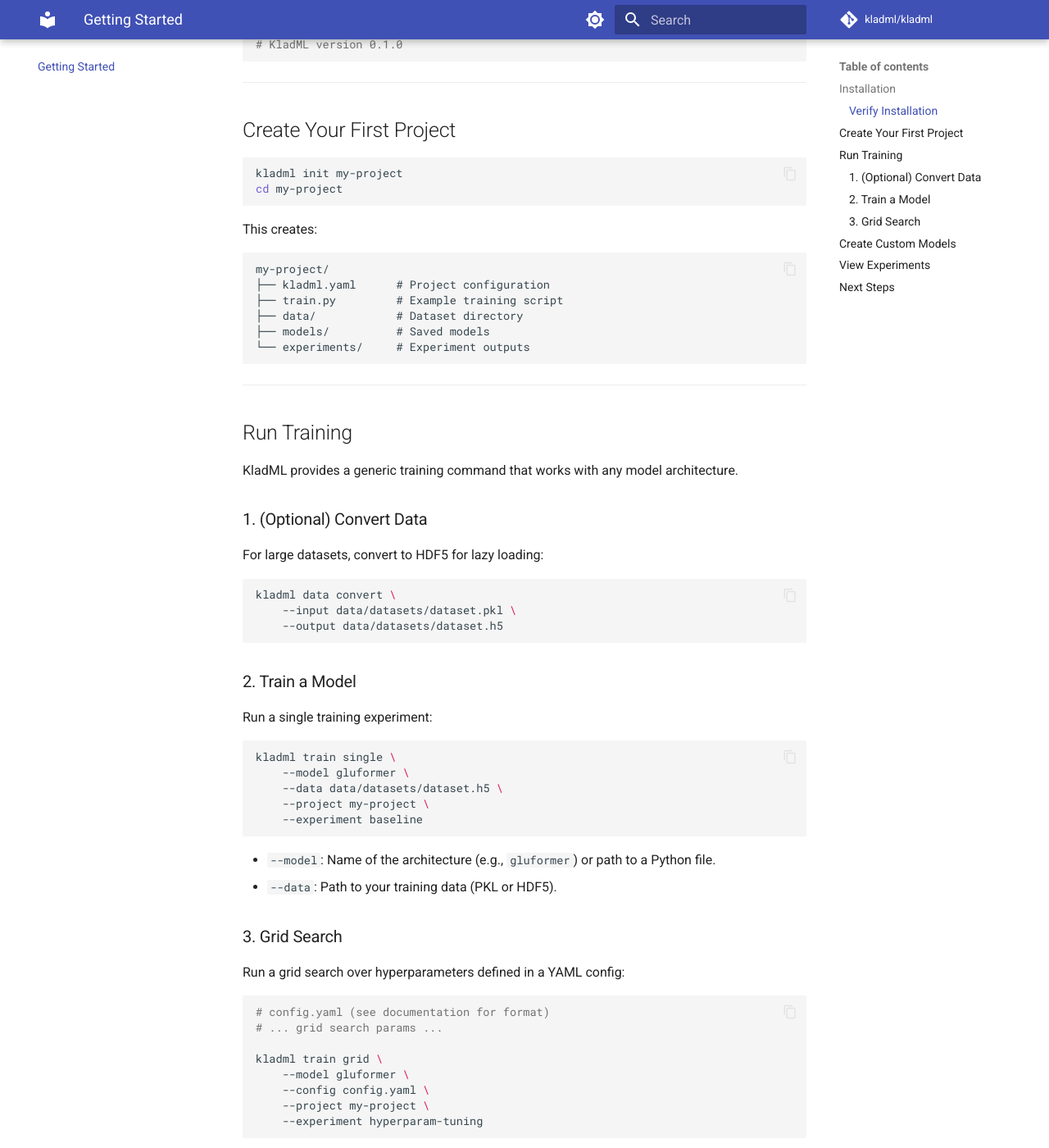
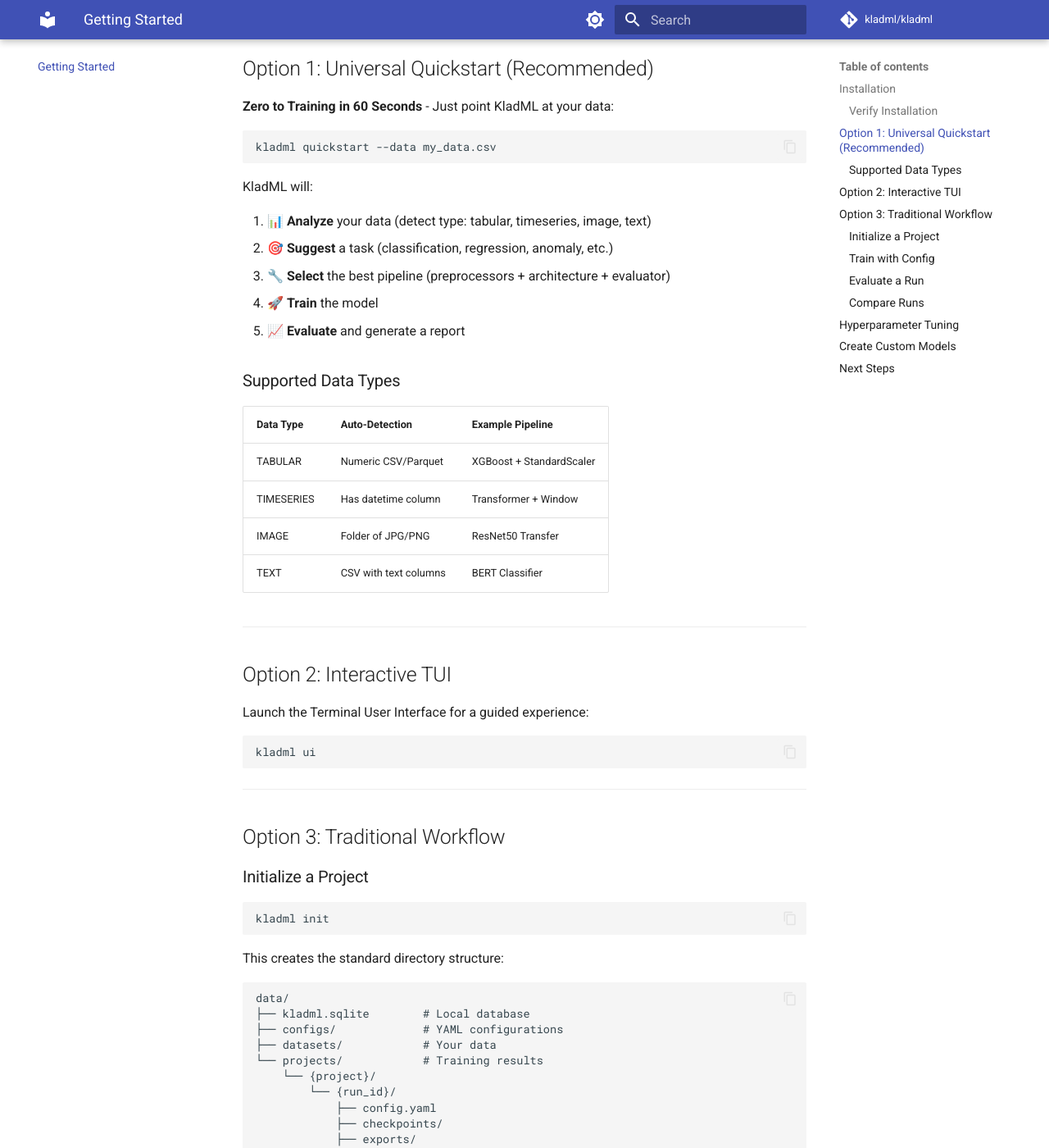
Before and after one commit to kladml/kladml, an MkDocs documentation site: the page built from docs/getting_started.md, in a window 1280 px wide and 1400 px high, scrolled down 597 px. Shown: the whole window at 82% size. Built offline with MkDocs 1.6.1 and Material for MkDocs 9.7.7, drawn with Linux system fonts in a browser that asks for light colours; comment, search, counter and statistics services are not loaded; some of the changed text lies outside the part shown.

Commit message:
docs: reorganize roadmap and remove platform references
- Added public roadmap (docs/roadmap.md) with v0.6-v1.0 planned features
- Moved internal docs to private_docs/ (gitignored)
- Removed all Platform references from public documentation
- Updated README with data types table and quickstart examples
- Added examples/ to gitignore (volant scripts to be integrated)
- Reorganized roadmap priorities: CLI Commands → Phase 3, Quickstart → Phase 8
- Updated CHANGELOG for v0.5.2

BREAKING: None

````diff
--- a/docs/cli.md
+++ b/docs/cli.md
@@ -415,3 +415,190 @@
 | `KLADML_TRAINING_DEVICE` | Override default device (`cpu`, `cuda`, `mps`) |
 | `KLADML_STORAGE_ARTIFACTS_DIR` | Directory for saving artifacts |
 | `KLADML_EXPERIMENT` | Default experiment name |
+
+---
+
+## Quickstart Command
+
+### `kladml quickstart`
+
+**Zero to Training in 60 Seconds** - The universal quickstart command that auto-detects your data type and suggests the best pipeline.
+
+```bash
+kladml quickstart --data <path> [OPTIONS]
+```
+
+**Arguments:**
+
+| Argument | Description |
+|----------|-------------|
+| `--data`, `-d` | Path to your data (CSV, Parquet, folder) |
+
+**Options:**
+
+| Option | Default | Description |
+|--------|---------|-------------|
+| `--task`, `-t` | (auto) | Force a specific task: `classification`, `regression`, `anomaly`, `forecast`, `clustering` |
+| `--target` | (auto) | Target column for supervised tasks |
+| `--output`, `-o` | `data/projects/quickstart/` | Output directory for results |
+
+**Supported Data Types:**
+
+| Data Type | Detection | Default Pipeline |
+|-----------|-----------|------------------|
+| TABULAR | Numeric CSV/Parquet columns | XGBoost |
+| TIMESERIES | Has datetime column/index | Transformer |
+| IMAGE | Folder with JPG/PNG | ResNet50 |
+| TEXT | CSV with text columns | BERT |
+
+**Examples:**
+
+```bash
+# Auto-detect everything
+kladml quickstart --data customers.csv
+
+# Force classification with specific target
+kladml quickstart --data customers.csv --task classification --target churn
+
+# Image classification
+kladml quickstart --data ./images/
+
+# Time series anomaly detection
+kladml quickstart --data sensor_data.parquet --task anomaly
+```
+
+---
+
+## Hyperparameter Tuning
+
+### `kladml tune`
+
+Run automated hyperparameter tuning using Optuna.
+
+```bash
+kladml tune [OPTIONS]
+```
+
+**Options:**
+
+| Option | Required | Description |
+|--------|----------|-------------|
+| `--config`, `-c` | Yes | Path to YAML config file |
+| `--n-trials`, `-n` | No | Number of trials (default: 50) |
+| `--timeout` | No | Maximum tuning time in seconds |
+| `--pruner` | No | Pruning strategy: `median`, `hyperband` (default: `median`) |
+| `--study-name` | No | Name for the Optuna study |
+| `--storage` | No | Database URL for distributed tuning |
+
+**Examples:**
+
+```bash
+# Basic tuning
+kladml tune --config config.yaml --n-trials 50
+
+# With timeout
+kladml tune --config config.yaml --n-trials 100 --timeout 3600
+
+# Distributed tuning with shared database
+kladml tune --config config.yaml --storage sqlite:///optuna.db --study-name my-study
+```
+
+**Output:**
+- Best configuration saved to `best_config.yaml`
+- Optimization history plot
+- Parameter importance plot
+
+---
+
+## Run Comparison
+
+### `kladml compare`
+
+Compare multiple training runs visually.
+
+```bash
+kladml compare --runs <run_ids> [OPTIONS]
+```
+
+**Options:**
+
+| Option | Required | Description |
+|--------|----------|-------------|
+| `--runs`, `-r` | Yes | Comma-separated list of run IDs |
+| `--metric`, `-m` | No | Metric to compare (default: `val_loss`) |
+| `--output`, `-o` | No | Output directory for comparison plots |
+
+**Examples:**
+
+```bash
+# Compare two runs
+kladml compare --runs run_001,run_002 --metric val_loss
+
+# Compare multiple runs
+kladml compare --runs run_001,run_002,run_003 --metric accuracy --output comparisons/
+```
+
+**Output:**
+- Overlay loss curves (one line per run)
+- Overlay CDF curves (for anomaly detection)
+- Bar chart comparison (final metrics side-by-side)
+- Comparison saved to `data/comparisons/<comparison_id>/`
+
+---
+
+## Component Registration
+
+### `kladml register`
+
+Register custom components (architectures, preprocessors, evaluators).
+
+```bash
+kladml register <component_type> [OPTIONS]
+```
+
+**Component Types:**
+
+| Type | Description |
+|------|-------------|
+| `architecture` | Custom model architecture |
+| `preprocessor` | Custom data preprocessor |
+| `evaluator` | Custom evaluator |
+
+**Options:**
+
+| Option | Required | Description |
+|--------|----------|-------------|
+| `--name`, `-n` | Yes | Name for the component |
+| `--module`, `-m` | Yes | Python module path (e.g., `my_pkg.MyClass`) |
+| `--description` | No | Description of the component |
+
+**Examples:**
+
+```bash
+# Register a custom architecture
+kladml register architecture --name MyTransformer --module my_models.MyTransformer
+
+# Register a custom preprocessor
+kladml register preprocessor --name MyScaler --module my_transforms.MyScaler
+
+# Register a custom evaluator
+kladml register evaluator --name MyEvaluator --module my_eval.MyEvaluator
+```
+
+### `kladml list`
+
+List registered components.
+
+```bash
+kladml list <component_type>
+```
+
+**Examples:**
+
+```bash
+kladml list architectures
+kladml list preprocessors
+kladml list evaluators
+kladml list datasets
+kladml list runs
+```
--- a/docs/getting_started.md
+++ b/docs/getting_started.md
@@ -5,124 +5,179 @@
 ## Installation
 
 ```bash
+# Core library (lightweight, no UI)
 pip install kladml
+
+# Full CLI with Terminal UI
+pip install "kladml[cli]"
 ```
-
-This installs:
-
-- The `kladml` Python package
-- MLflow for experiment tracking
-- CLI commands (`kladml init`, `kladml run`, etc.)
 
 ### Verify Installation
 
 ```bash
 kladml version
-# KladML version 0.1.0
+# KladML version X.X.X
 ```
 
 ---
 
-## Create Your First Project
+## Option 1: Universal Quickstart (Recommended)
+
+**Zero to Training in 60 Seconds** - Just point KladML at your data:
 
 ```bash
-kladml init my-project
-cd my-project
+kladml quickstart --data my_data.csv
 ```
 
-This creates:
+KladML will:
 
-```
-my-project/
-├── kladml.yaml      # Project configuration
-├── train.py         # Example training script
-├── data/            # Dataset directory
-├── models/          # Saved models
-└── experiments/     # Experiment outputs
+1. 📊 **Analyze** your data (detect type: tabular, timeseries, image, text)
+2. 🎯 **Suggest** a task (classification, regression, anomaly, etc.)
+3. 🔧 **Select** the best pipeline (preprocessors + architecture + evaluator)
+4. 🚀 **Train** the model
+5. 📈 **Evaluate** and generate a report
+
+### Supported Data Types
+
+| Data Type | Auto-Detection | Example Pipeline |
+|-----------|----------------|------------------|
+| TABULAR | Numeric CSV/Parquet | XGBoost + StandardScaler |
+| TIMESERIES | Has datetime column | Transformer + Window |
+| IMAGE | Folder of JPG/PNG | ResNet50 Transfer |
+| TEXT | CSV with text columns | BERT Classifier |
+
+---
+
+## Option 2: Interactive TUI
+
+Launch the Terminal User Interface for a guided experience:
+
+```bash
+kladml ui
 ```
 
 ---
 
-## Run Training
+## Option 3: Traditional Workflow
 
-KladML provides a generic training command that works with any model architecture.
-
-### 1. (Optional) Convert Data
-
-For large datasets, convert to HDF5 for lazy loading:
+### Initialize a Project
 
 ```bash
-kladml data convert \
-    --input data/datasets/dataset.pkl \
-    --output data/datasets/dataset.h5
+kladml init
 ```
 
-### 2. Train a Model
+This creates the standard directory structure:
 
-Run a single training experiment:
+```
+data/
+├── kladml.sqlite        # Local database
+├── configs/             # YAML configurations
+├── datasets/            # Your data
+└── projects/            # Training results
+    └── {project}/
+        └── {run_id}/
+            ├── config.yaml
+            ├── checkpoints/
+            ├── exports/
+            └── evaluations/
+```
+
+### Train with Config
 
 ```bash
-kladml train single \
-    --model gluformer \
-    --data data/datasets/dataset.h5 \
-    --project my-project \
-    --experiment baseline
+kladml train --config data/configs/my_experiment.yaml
 ```
 
-- `--model`: Name of the architecture (e.g., `gluformer`) or path to a Python file.
-- `--data`: Path to your training data (PKL or HDF5).
+Example config:
 
-### 3. Grid Search
+```yaml
+project: my-project
+experiment: baseline_v1
 
-Run a grid search over hyperparameters defined in a YAML config:
+dataset: my_data/processed
+architecture: TransformerAutoencoder
+params:
+  d_model: 64
+  n_heads: 4
+
+training:
+  epochs: 50
+  batch_size: 128
+
+export:
+  auto: true
+  format: onnx
+
+evaluation:
+  auto: true
+  evaluator: AnomalyEvaluator
+```
+
+### Evaluate a Run
 
 ```bash
-# config.yaml (see documentation for format)
-# ... grid search params ...
+kladml eval --run run_001 --evaluator AnomalyEvaluator --plots cdf,loglog
+```
 
-kladml train grid \
-    --model gluformer \
-    --config config.yaml \
-    --project my-project \
-    --experiment hyperparam-tuning
+### Compare Runs
+
+```bash
+kladml compare --runs run_001,run_002 --metric val_loss
+```
+
+---
+
+## Hyperparameter Tuning
+
+Use Optuna integration for automated hyperparameter search:
+
+```bash
+kladml tune --config config.yaml --n-trials 50 --timeout 3600
 ```
 
 ---
 
 ## Create Custom Models
 
-To add your own model architecture:
+```python
+from kladml import BaseArchitecture, MLTask
 
-1. Create a file `my_model.py`
-2. Inherit from `TimeSeriesModel` (or similar base class)
-3. Implement `train`, `predict`, `evaluate`
+class MyModel(BaseArchitecture):
 
-```python
-# my_model.py
-from kladml import TimeSeriesModel, MLTask
+    @property
+    def ml_task(self):
+        return MLTask.CLASSIFICATION
 
-class MyModel(TimeSeriesModel):
-    # ... implementation ...
-    pass
+    def train(self, X_train, y_train=None, **kwargs):
+        # Your training logic
+        return {"accuracy": 0.95}
+
+    def predict(self, X, **kwargs):
+        return predictions
+
+    def evaluate(self, X_test, y_test=None, **kwargs):
+        return {"accuracy": 0.93, "f1": 0.91}
+
+    def save(self, path: str):
+        # Save model artifacts
+        pass
+
+    def load(self, path: str):
+        # Load model artifacts
+        pass
 ```
 
-Then train it using the CLI:
+Register it:
 
 ```bash
-kladml train single --model my_model.py --data ...
+kladml register architecture --name MyModel --module my_model.MyModel
 ```
 
----
-
-## View Experiments
-
-KladML uses MLflow for tracking. View your experiments:
+Then use it:
 
 ```bash
-mlflow ui --backend-store-uri sqlite:///data/projects/mlflow.db
+kladml train --config config.yaml  # config references "MyModel"
 ```
-
-Open http://localhost:5000 in your browser.
 
 ---
 
--- /dev/null
+++ b/docs/roadmap.md
@@ -0,0 +1,135 @@
+# Roadmap
+
+What's coming in future versions of KladML.
+
+---
+
+## Current Version: v0.5.x
+
+### ✅ Available Now
+
+- **ONNX Export** - Export models to ONNX format for edge deployment
+- **TorchScript Export** - Self-contained deployment artifacts
+- **Multiple Evaluators** - Anomaly, Classification, Regression evaluation
+- **Plot Types** - Histogram, CDF, Log-Log, Loss Curves
+- **Run Tracking** - Automatic run ID generation and tracking
+- **Early Stopping** - Configurable patience and minimum delta
+- **Registry System** - Architecture and component registration
+- **Terminal UI (TUI)** - Interactive terminal interface (`kladml ui`)
+- **CLI Commands** - train, evaluate, data, project, family, experiment
+
+---
+
+## v0.6.x - Core CLI Enhancements
+
+**Expected: Q1 2026**
+
+Complete the core command-line workflow:
+
+- [ ] **Enhanced Training** - `kladml train --config <path>` with better progress tracking
+- [ ] **Run Evaluation** - `kladml evaluate --run <run_id> --evaluator <name>`
+- [ ] **Model Export** - `kladml export --run <run_id> --format <onnx|torchscript>`
+- [ ] **Run Comparison** - `kladml compare --runs run_001,run_002`
+- [ ] **Component Listing** - `kladml list <runs|datasets|architectures>`
+- [ ] **Better Error Messages** - Helpful suggestions when something goes wrong
+- [ ] **Progress Indicators** - Real-time progress for long operations
+
+---
+
+## v0.7.x - Preprocessing Pipelines
+
+**Expected: Q2 2026**
+
+Composable data preprocessing:
+
+- [ ] **YAML Pipeline Definition** - Define preprocessing steps in config
+- [ ] **Component Chaining** - Link preprocessors with schema validation
+- [ ] **CLI Command** - `kladml data process --pipeline <config>`
+- [ ] **Auto-split** - Train/val/test splitting with reproducibility
+
+---
+
+## v0.8.x - TUI Improvements
+
+**Expected: Q2 2026**
+
+Enhancements to the existing Terminal UI:
+
+- [ ] **Live Training Monitor** - Real-time loss curves in terminal
+- [ ] **Inline Plots** - View evaluation plots directly in TUI
+- [ ] **One-click Actions** - Export, evaluate, compare from UI
+- [ ] **Improved Navigation** - Better keyboard shortcuts
+
+---
+
+## v0.9.x - Smart Config Generator
+
+**Expected: Q3 2026**
+
+Intelligent configuration assistant:
+
+- [ ] **Data Analysis** - Auto-detect data type (tabular, timeseries, image, text)
+- [ ] **Task Suggestion** - Recommend task based on data characteristics
+- [ ] **Config Templates** - Generate ready-to-use configuration files
+- [ ] **CLI Command**:
+  ```bash
+  kladml config generate --data my_data.csv
+  # Output: configs/my_data_template.yaml
+  ```
+
+---
+
+## v0.10.x - Universal Quickstart (Optional)
+
+**Expected: Q3-Q4 2026**
+
+One-command training for demos and onboarding:
+
+- [ ] **Quickstart Command** - `kladml quickstart --data <path>`
+- [ ] **Auto-workflow** - Detect → Generate config → Train → Evaluate
+- [ ] Pre-configured pipelines for common cases
+
+**Note**: This is a thin wrapper around existing commands, primarily for marketing and demos.
+
+---
+
+## v1.0.0 - Stable Release
+
+**Expected: Q4 2026**
+
+First stable release with:
+
+- [ ] Comprehensive documentation
+- [ ] Full test coverage
+- [ ] API stability guarantees
+- [ ] Migration guides from previous versions
+
+---
+
+## Future Ideas
+
+These are being considered but not yet planned:
+
+| Feature | Description |
+|---------|-------------|
+| **Hyperparameter Tuning** | Optuna integration for automated HPO |
+| **Distributed Training** | Multi-GPU support |
+| **Remote Execution** | Run on cloud infrastructure |
+| **Model Versioning** | Track model versions with metadata |
+| **Experiment Templates** | Reusable experiment configurations |
+
+---
+
+## Contributing
+
+Want to help shape the roadmap?
+
+- 💡 [Open a Feature Request](https://github.com/kladml/kladml/issues/new)
+- 🐛 [Report a Bug](https://github.com/kladml/kladml/issues)
+- 🤝 [Contribute Code](https://github.com/kladml/kladml/blob/main/CONTRIBUTING.md)
+
+---
+
+## Changelog
+
+See [CHANGELOG.md](https://github.com/kladml/kladml/blob/main/CHANGELOG.md) for detailed version history.
````
Also changed, not shown: other parts of docs/getting_started.md (+1 -0 lines), CHANGELOG.md (+23 -0 lines), README.md (+35 -13 lines), docs/architecture.md (+1 -1 lines), docs/core_concepts.md (+1 -0 lines), docs/index.md (+34 -39 lines), 1 other file.
